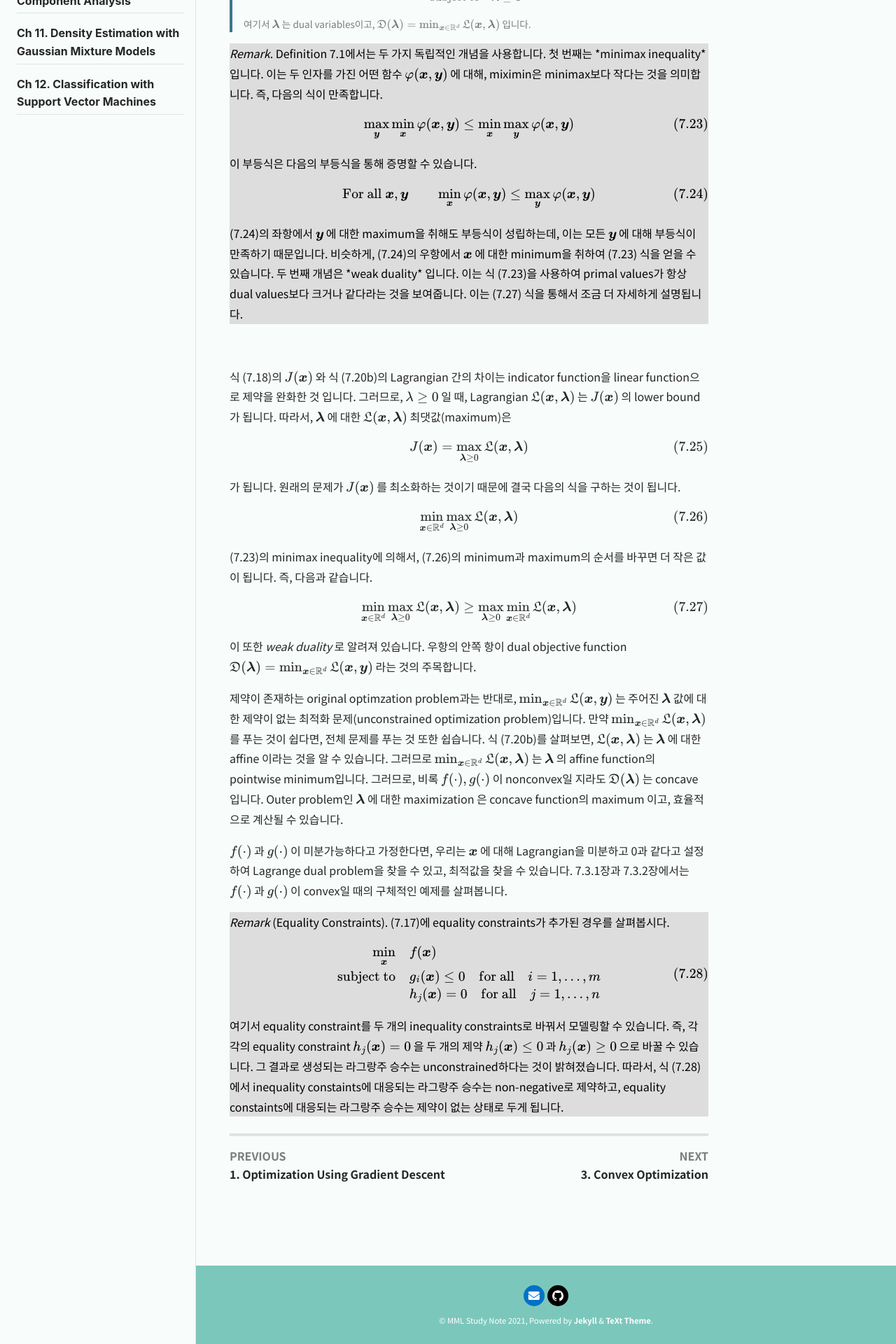
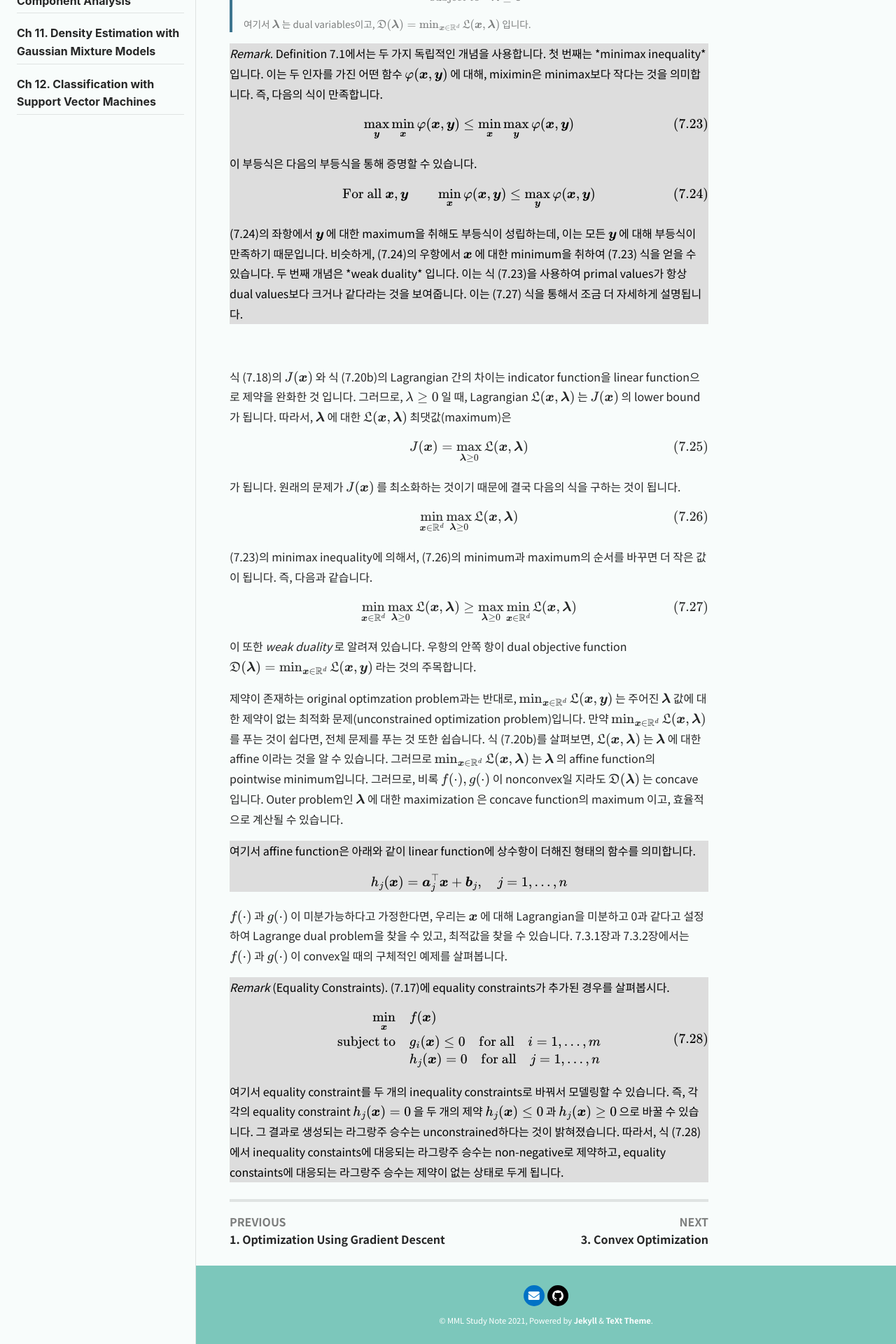
Before and after one commit to junstar92/mml-study-note, a Jekyll site: the page built from _posts/2022-08-09-ch7-2.md, in a window 1280 px wide. Shown: the part 2315-4235 px from the top of the page at 70% size. Built offline with Jekyll 4.4.1, drawn with Linux system fonts in a browser that asks for light colours; nearby versions of some CDN libraries; formulas are drawn with MathJax 3.

Commit message:
update contents in ch7-2

```diff
--- a/_posts/2022-08-09-ch7-2.md
+++ b/_posts/2022-08-09-ch7-2.md
@@ -87,6 +87,12 @@ $$ \min_{\boldsymbol{x}\in\mathbb{R}^d}\max_{\boldsymbol{\lambda}\geq0}\mathfrak
 
 제약이 존재하는 original optimzation problem과는 반대로, $\min_{\boldsymbol{x}\in\mathbb{R}^d}\mathfrak{L}(\boldsymbol{x},\boldsymbol{y})$ 는 주어진 $\boldsymbol{\lambda}$ 값에 대한 제약이 없는 최적화 문제(unconstrained optimization problem)입니다. 만약 $\min_{\boldsymbol{x}\in\mathbb{R}^d}\mathfrak{L}(\boldsymbol{x},\boldsymbol{\lambda})$ 를 푸는 것이 쉽다면, 전체 문제를 푸는 것 또한 쉽습니다. 식 (7.20b)를 살펴보면, $\mathfrak{L}(\boldsymbol{x},\boldsymbol{\lambda})$ 는 $\boldsymbol{\lambda}$ 에 대한 affine 이라는 것을 알 수 있습니다. 그러므로 $\min_{\boldsymbol{x}\in\mathbb{R}^d}\mathfrak{L}(\boldsymbol{x},\boldsymbol{\lambda})$ 는 $\boldsymbol{\lambda}$ 의 affine function의 pointwise minimum입니다. 그러므로, 비록 $f(\cdot), g(\cdot)$ 이 nonconvex일 지라도 $\mathfrak{D}(\boldsymbol{\lambda})$ 는 concave 입니다. Outer problem인 $\boldsymbol{\lambda}$ 에 대한 maximization 은 concave function의 maximum 이고, 효율적으로 계산될 수 있습니다.
 
+<div style="background-color: #dddddd; color: #000000">
+여기서 affine function은 아래와 같이 linear function에 상수항이 더해진 형태의 함수를 의미합니다.
+
+$$ h_j(\boldsymbol{x}) = \boldsymbol{a}_j^\top\boldsymbol{x} + \boldsymbol{b}_j, \quad j=1,\dotsc,n $$
+</div>
+
 $f(\cdot)$ 과 $g(\cdot)$ 이 미분가능하다고 가정한다면, 우리는 $\boldsymbol{x}$ 에 대해 Lagrangian을 미분하고 0과 같다고 설정하여 Lagrange dual problem을 찾을 수 있고, 최적값을 찾을 수 있습니다. 7.3.1장과 7.3.2장에서는 $f(\cdot)$ 과 $g(\cdot)$ 이 convex일 때의 구체적인 예제를 살펴봅니다.
 
 <div style="background-color: #dddddd; color: #000000">
```
